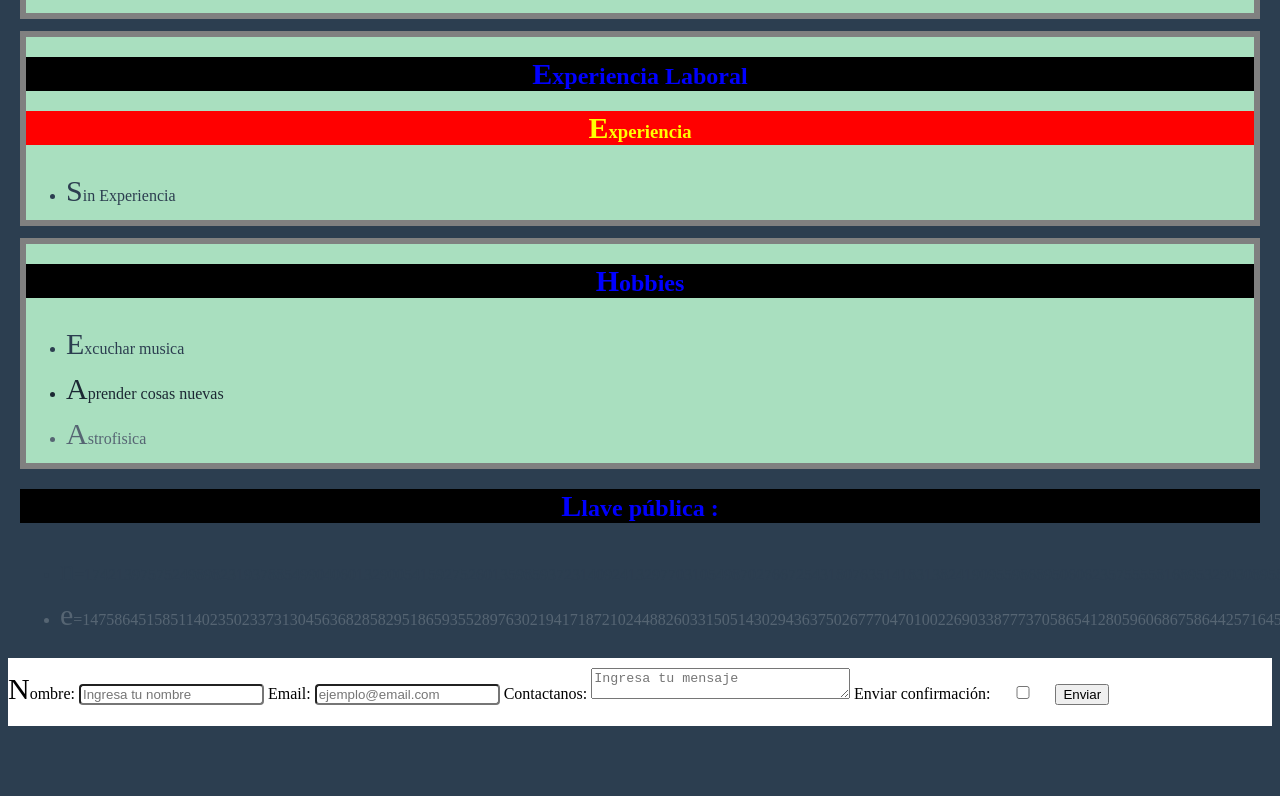
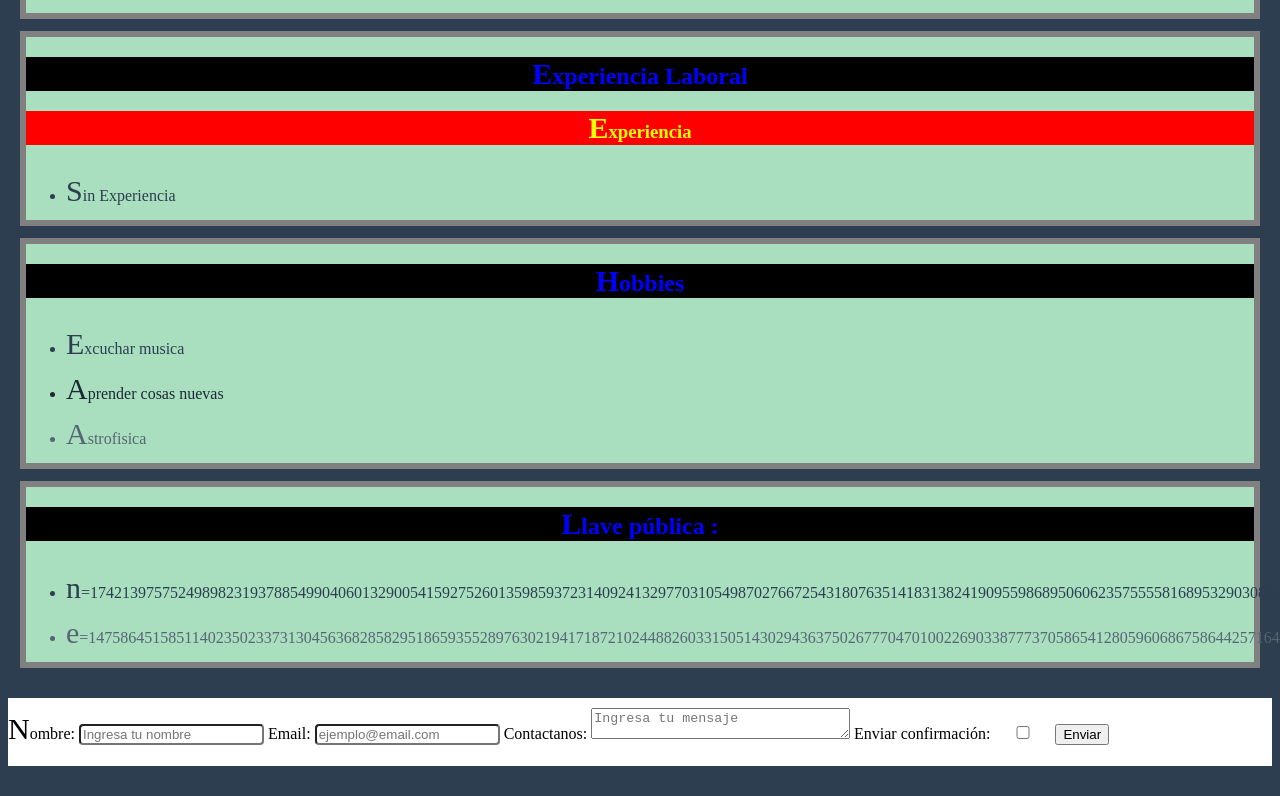
Before and after one commit to GHY98/hosting, a plain HTML site: page index.html in a window 1280 px wide. Shown: the part 1788-2584 px from the top of the page. Before the commit the page ends 2544 px from the top, so only its background shows below. Drawn offline with Linux system fonts and the light colour scheme.

Commit message:
Update index.html

```diff
--- a/index.html
+++ b/index.html
@@ -124,7 +124,7 @@
 			</ul>
 		</section>
  	</article>
-	  <article id="Llave">
+	  <article id="Hobbies">
 		<header>
 			<h2>Llave pública :</h2>
 		</header>
```
